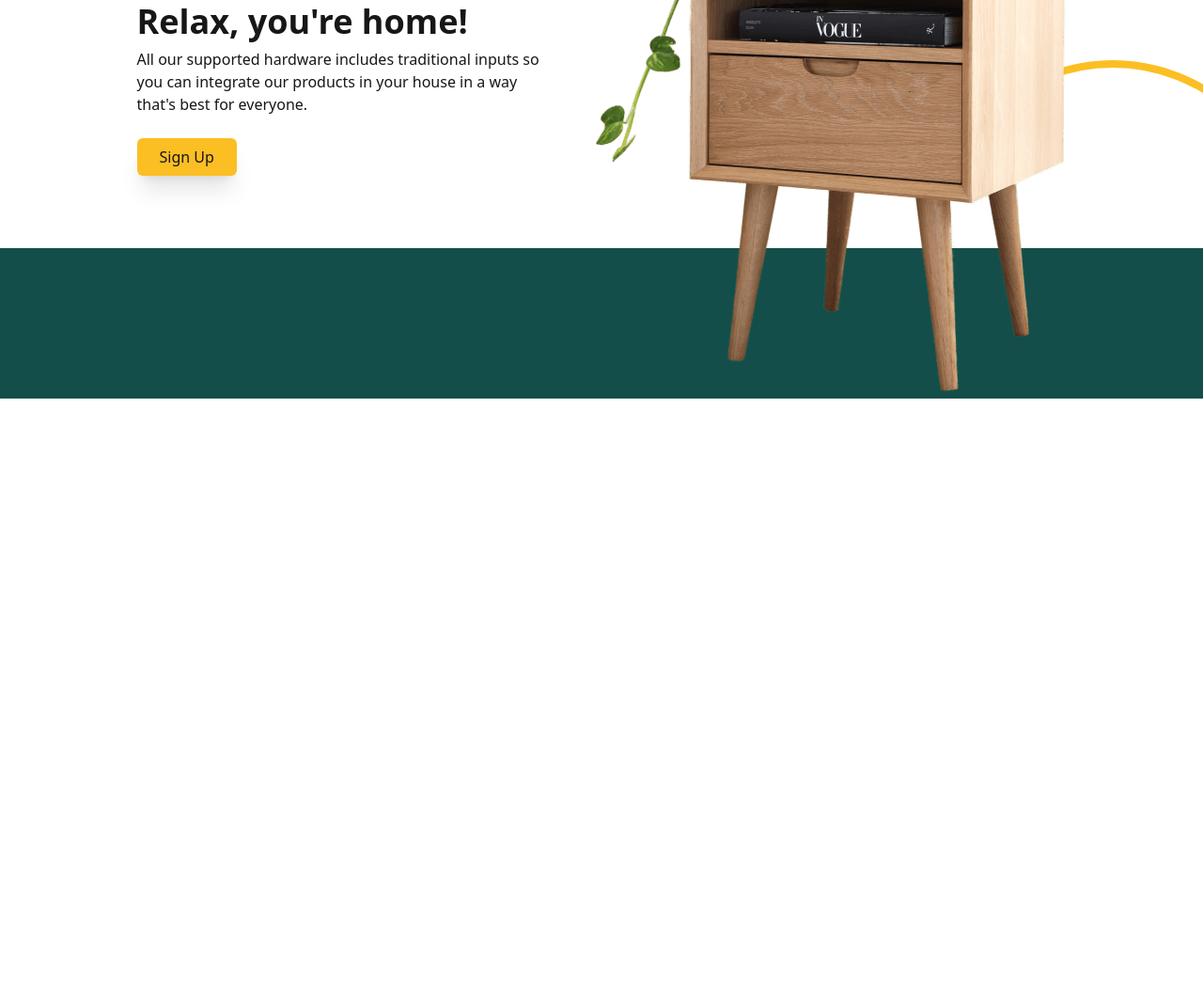
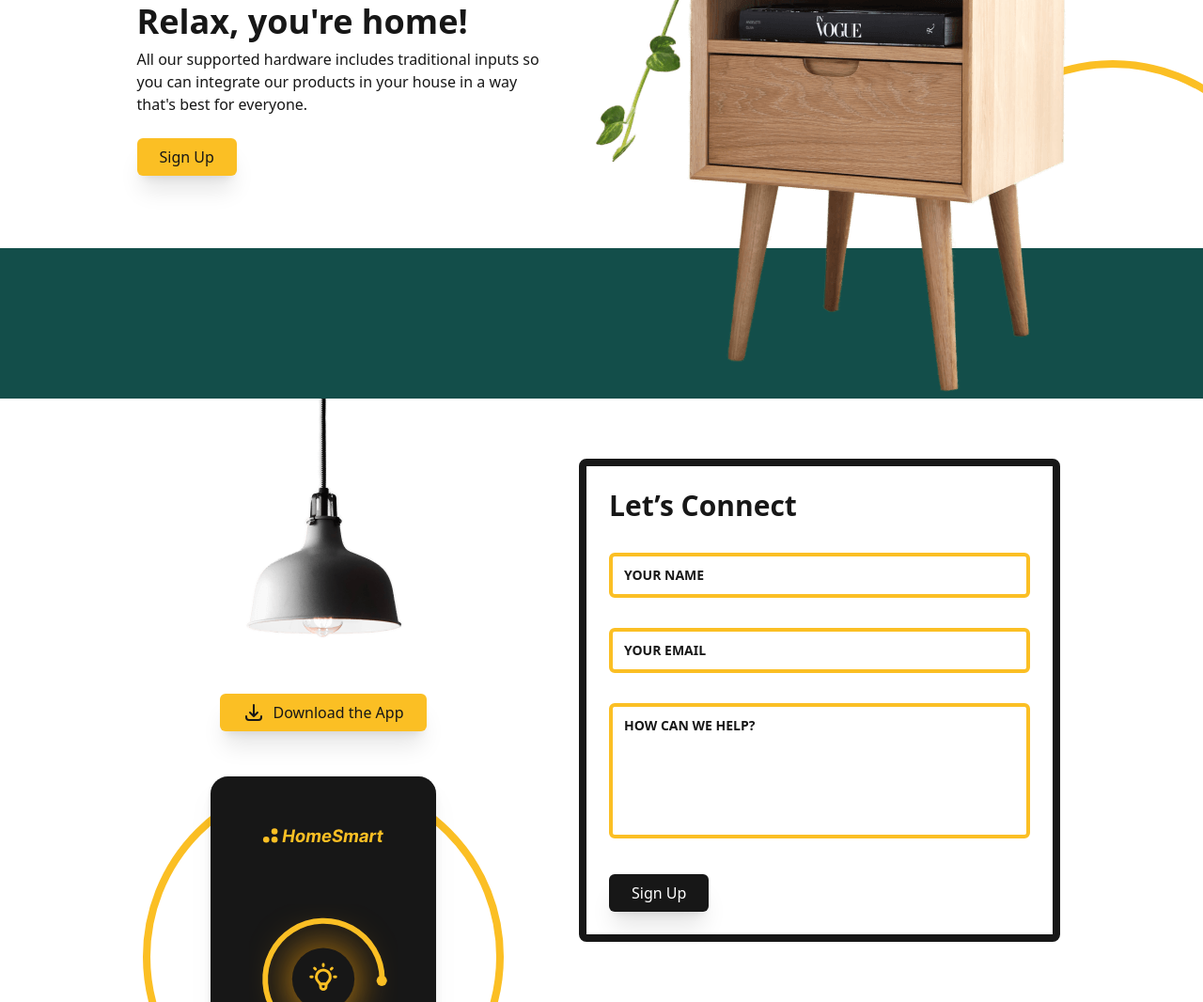
Before and after one commit to EgbuleNuel/homesmart-landing-page, a website built with Vite: page index.html in a window 1280 px wide. Shown: the part 2218-3284 px from the top of the page at 94% size. Before the commit the page ends 2642 px from the top, so only its background shows below. Built offline with nearby package versions, Linux system fonts and the light colour scheme.

Commit message:
project complete

```diff
--- a/index.html
+++ b/index.html
@@ -273,6 +273,101 @@
         ></div>
       </section>
     </main>
+    <section
+      aria-labelledby="contact"
+      class="container mx-auto px-8 overflow-hidden"
+    >
+      <div class="flex flex-wrap justify-center gap-12 md:gap-6 lg:gap-20">
+        <div class="md:flex-1 md:max-w-sm relative">
+          <img src="./assets/lamp.png" alt="Lamp" class="mx-auto" />
+          <a
+            href="#"
+            class="py-2 px-6 bg-amber-400 dark:text-neutral-900 w-max mx-auto mt-12 md:mb-12 flex gap-2 shadow-xl hover:shadow-none transition-shadow focus:outline-none focus-visible:ring-4 ring-neutral-900 rounded-md ring-offset-4 ring-offset-white dark:ring-amber-400 dark:ring-offset-neutral-800"
+          >
+            <svg
+              xmlns="http://www.w3.org/2000/svg"
+              class="h-6 w-6"
+              fill="none"
+              viewBox="0 0 24 24"
+              stroke="currentColor"
+              stroke-width="2"
+            >
+              <path
+                stroke-linecap="round"
+                stroke-linejoin="round"
+                d="M4 16v1a3 3 0 003 3h10a3 3 0 003-3v-1m-4-4l-4 4m0 0l-4-4m4 4V4"
+              />
+            </svg>
+            <span>Download the App</span>
+          </a>
+          <img
+            src="/assets/app.svg"
+            alt="app"
+            width="240"
+            class="hidden md:block drop-shadow-xl absolute left-1/2 -translate-x-1/2 max-w-16 xl:max-w-xs"
+          />
+          <div
+            class="absolute -bottom-18 left-1/2 -translate-x-1/2 -z-10 aspect-square md:border-8 border-amber-400 rounded-full md:w-72 lg:w-96"
+          ></div>
+        </div>
+        <form
+          class="relative border-8 border-neutral-900 p-6 rounded-lg grid gap-8 md:flex-1 md:max-w-lg my-4 md:my-12 lg:my-16 bg-white dark:bg-neutral-800 w-full"
+        >
+          <h2 id="contact" class="text-3xl font-bold">Let’s Connect</h2>
+          <div class="relative">
+            <input
+              type="text"
+              id="name"
+              class="peer form-input w-full border-4 border-amber-400 rounded-md focus:ring-4 dark:focus:ring-offset-2 focus:ring-amber-400 focus:border-amber-400 focus:outline-none dark:bg-amber-400 dark:text-neutral-900 placeholder-transparent"
+              placeholder="Your Name"
+            />
+            <label
+              for="name"
+              class="text-neutral-500 text-sm font-bold uppercase absolute -top-4 left-2 -translate-y-1/2 transition-all peer-placeholder-shown:left-4 peer-placeholder-shown:top-1/2 peer-placeholder-shown:text-neutral-900 peer-focus:-top-4 peer-focus:left-2 peer-focus:text-neutral-600 dark:peer-focus:text-neutral-300"
+            >
+              Your Name
+            </label>
+          </div>
+          <div class="relative">
+            <input
+              type="email"
+              id="email"
+              class="peer form-input w-full border-4 border-amber-400 rounded-md focus:ring-4 dark:focus:ring-offset-2 focus:ring-amber-400 focus:border-amber-400 focus:outline-none dark:bg-amber-400 dark:text-neutral-900 placeholder-transparent"
+              placeholder="Your Email"
+            />
+            <label
+              for="email"
+              class="text-neutral-500 text-sm font-bold uppercase absolute -top-4 left-2 -translate-y-1/2 transition-all peer-placeholder-shown:left-4 peer-placeholder-shown:top-1/2 peer-placeholder-shown:text-neutral-900 peer-focus:-top-4 peer-focus:left-2 peer-focus:text-neutral-600 dark:peer-focus:text-neutral-300"
+            >
+              Your Email
+            </label>
+          </div>
+          <div class="relative">
+            <textarea
+              name="content"
+              id="content"
+              cols="20"
+              rows="5"
+              class="peer form-textarea resize-none w-full border-4 border-amber-400 rounded-md focus:ring-4 dark:focus:ring-offset-2 focus:ring-amber-400 focus:border-amber-400 focus:outline-none dark:bg-amber-400 dark:text-neutral-900 placeholder-transparent"
+              placeholder="How can we help?"
+            ></textarea>
+            <label
+              for="content"
+              class="text-neutral-500 text-sm font-bold uppercase absolute -top-3 left-2 -translate-y-1/2 transition-all peer-placeholder-shown:left-4 peer-placeholder-shown:top-6 peer-placeholder-shown:text-neutral-900 peer-focus:-top-4 peer-focus:left-2 peer-focus:text-neutral-600 dark:peer-focus:text-neutral-300"
+            >
+              How can we help?
+            </label>
+          </div>
+          <a
+            role="menuitem"
+            class="py-2 px-6 bg-neutral-900 text-white w-max shadow-xl hover:shadow-none transition-shadow focus:outline-none focus-visible:ring-4 ring-neutral-900 rounded-md ring-offset-4 ring-offset-white dark:ring-offset-amber-400"
+            href="/"
+          >
+            Sign Up
+          </a>
+        </form>
+      </div>
+    </section>
     <script type="module" src="/main.js"></script>
   </body>
 </html>
--- a/tailwind.config.js
+++ b/tailwind.config.js
@@ -2,7 +2,11 @@
 export default {
   content: ["./index.html", "./src/**/*.{js,ts,jsx,tsx}"],
   theme: {
-    extend: {},
+    extend: {
+      maxWidth: {
+        16: "16rem",
+      },
+    },
   },
   plugins: [require("@tailwindcss/forms")],
 };
```
